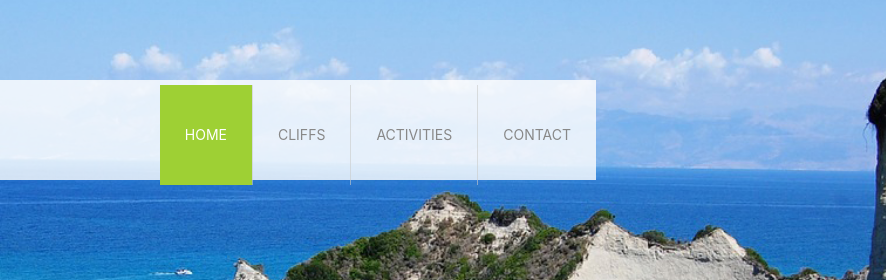
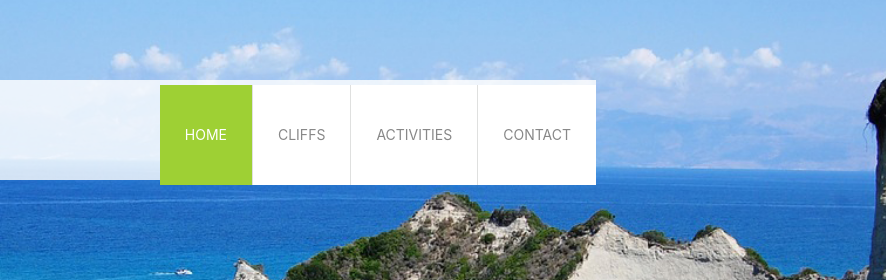
Before and after one commit to zeel513/Week-6-Day-2-Homework-Submission, a plain HTML site: page index.html in a window 1280 px wide. Shown: the top 280 px of the page, 394-1280 px from the left. Drawn offline with nearby package versions, Linux system fonts and the light colour scheme.

Commit message:
Fixed menu items background

```diff
--- a/styles.css
+++ b/styles.css
@@ -34,6 +34,9 @@
     line-height: 100px;
     text-transform: uppercase;
     font-size: 14px;
+}
+.main-menu .navbar-nav .nav-item:not(.active) {
+    background: #fff;
 }
 .main-menu .navbar-nav .nav-link {
     text-decoration: none;
```
